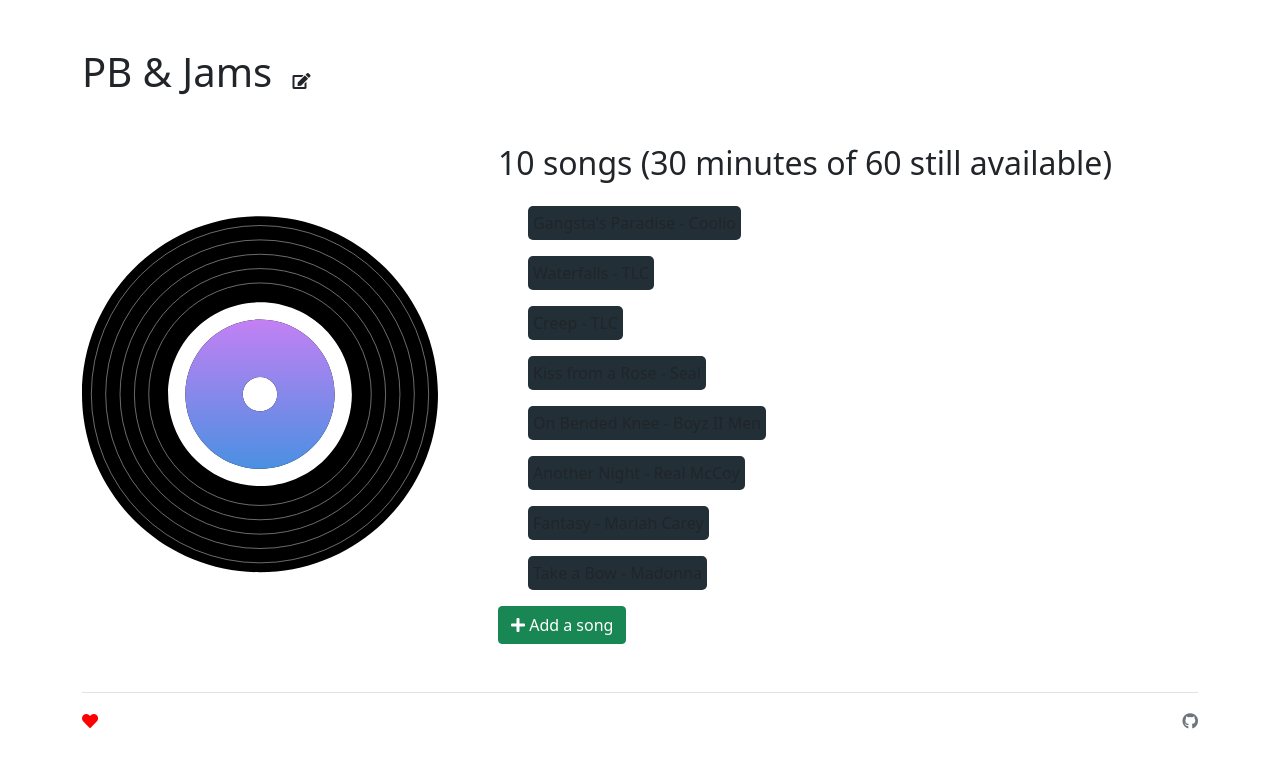
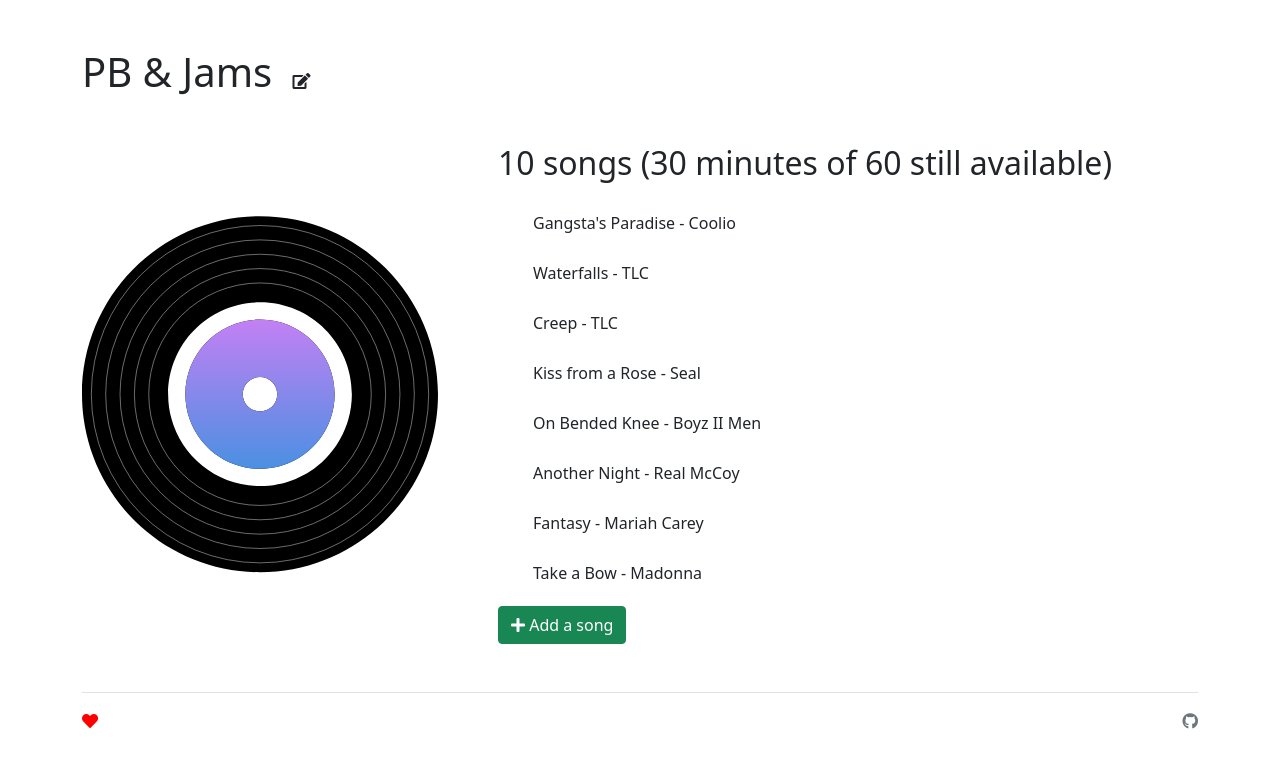
Before and after one commit to soyUnaGata/symfony-mixed_vinyl, a Symfony app: template templates/vinyl/homepage.html.twig in a window 1280 px wide. Shown: the part 90-863 px from the top of the page. Run offline with Twig, Linux system fonts and the light colour scheme; the template is opened without the code that fills it, so the values that code supplies are empty; some libraries are stand-ins or nearby versions.

Commit message:
remove background

```diff
--- a/public/app.css
+++ b/public/style/app.css
@@ -13,7 +13,7 @@ body {
 }
 
 .song-details {
-    background-color: #222F36;
+    /*background-color: #222F36;*/
     border-radius: 5px;
     padding: 5px;
 }
```
